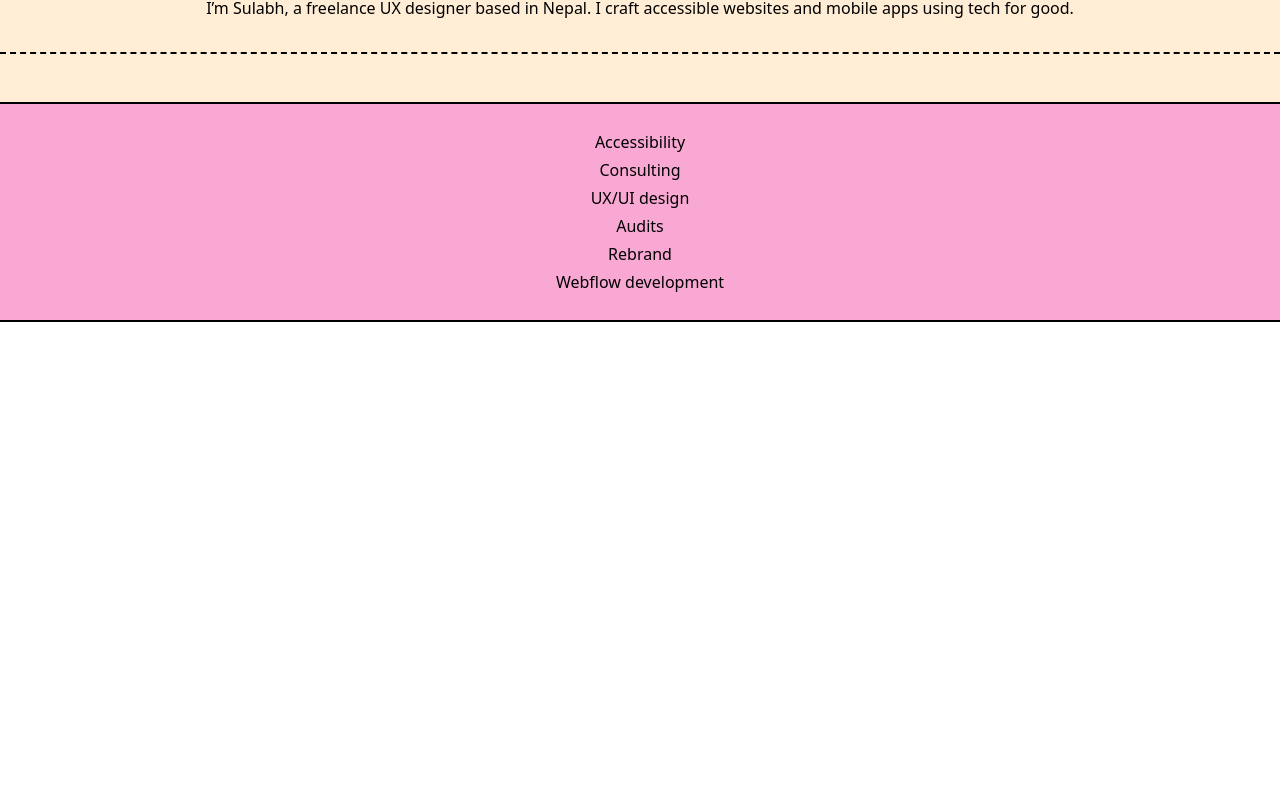
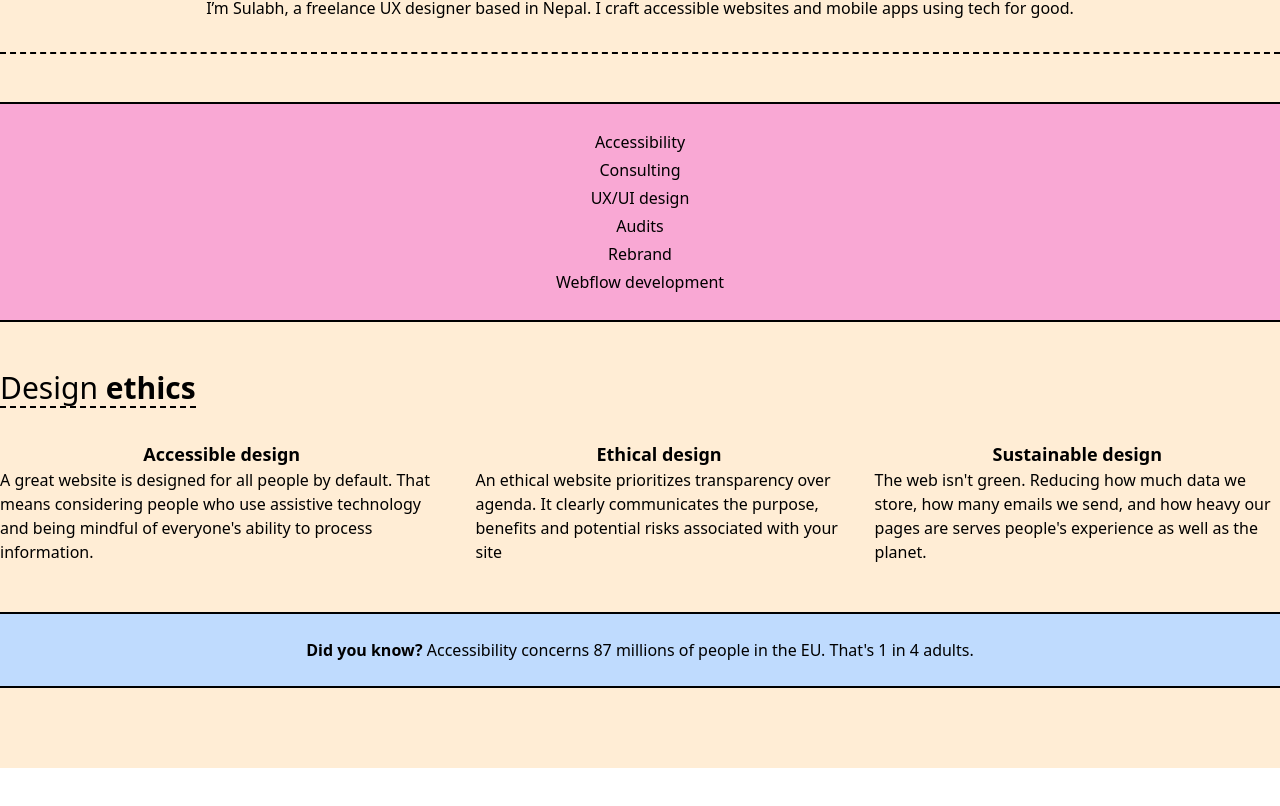
Before and after one commit to SulabhShrestha/iamtamara-clone, a React (Create React App) app: page / in a window 1280 px wide. Shown: the part 468-1274 px from the top of the page. Before the commit the page ends 838 px from the top, so only its background shows below. Built offline with nearby package versions, Linux system fonts and the light colour scheme.

Commit message:
Ethics added

```diff
--- a/src/App.js
+++ b/src/App.js
@@ -3,6 +3,7 @@ import './App.css';
 import Header from './components/Header';
 import AboutMe from './components/AboutMe';
 import MyExpertise from './components/MyExpertise';
+import DesignEthics from './components/DesignEthics';
 
 function App() {
   return (
@@ -11,6 +12,7 @@ function App() {
      <main>
       <AboutMe/>
       <MyExpertise/>
+      <DesignEthics/>
       </main>
     </div>
   );
--- a/src/components/AboutMe.jsx
+++ b/src/components/AboutMe.jsx
@@ -51,10 +51,10 @@ function AboutMe() {
             </div>
           </div>
 
-          <h2 className="mt-12 pb-8 border-b-2 border-dashed border-black">
+          <p className="mt-12 pb-8 border-b-2 border-dashed border-black">
             I’m Sulabh, a freelance UX designer based in Nepal. I craft
             accessible websites and mobile apps using tech for good.
-          </h2>
+          </p>
         </section>
       </>
     );
--- /dev/null
+++ b/src/components/DesignEthics.jsx
@@ -0,0 +1,45 @@
+/***
+ * Displays design ethics
+ */
+
+function DesignEthics() {
+  const ethics = [
+    {
+      title: "Accessible design",
+      body: "A great website is designed for all people by default. That means considering people who use assistive technology and being mindful of everyone's ability to process information.",
+    },
+
+    {
+      title: "Ethical design",
+      body: "An ethical website prioritizes transparency over agenda. It clearly communicates the purpose, benefits and potential risks associated with your site",
+    },
+    {
+      title: "Sustainable design",
+      body: "The web isn't green. Reducing how much data we store, how many emails we send, and how heavy our pages are serves people's experience as well as the planet. ",
+    },
+  ];
+
+  return (
+    <div className="design-ethics mb-12 pb-8">
+      <h1 className="text-left text-3xl border-black border-b-2 border-dashed inline-block float-left clear-both">
+        Design <span className="font-semibold">ethics</span>
+      </h1>
+
+      <div className="ethics clear-left pt-8 flex gap-8">
+        {ethics.map((ethic) => (
+          <div className="ethic" key={ethic.title}>
+            <h2 className="text-lg font-semibold">{ethic.title}</h2>
+            <p className="text-left">{ethic.body}</p>
+          </div>
+        ))}
+      </div>
+
+      <div className="my-12 bg-blue-200 border-y-2 border-black py-6 text-md">
+        <span className="font-semibold">Did you know?</span> Accessibility concerns 87 millions of people
+        in the EU. That's 1 in 4 adults.
+      </div>
+    </div>
+  );
+}
+
+export default DesignEthics;
```
